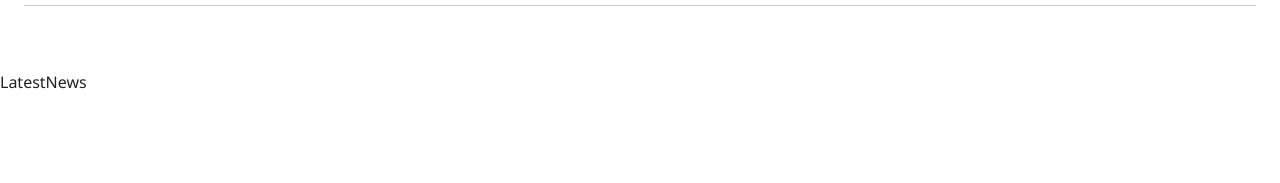
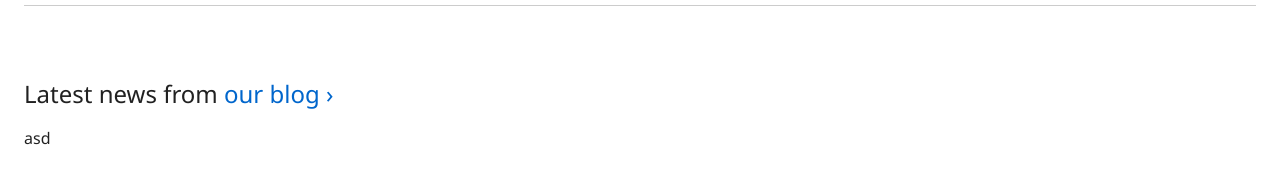
Before and after one commit to Armuto-Live/clon-ubuntu, a React (Vite) app: page / in a window 1280 px wide. Shown: the part 1169-1352 px from the top of the page. Before the commit the page ends 1263 px from the top, so only its background shows below. Built offline with nearby package versions, Linux system fonts and the light colour scheme.

Commit message:
create PStrip global component

```diff
--- a/src/Theme.jsx
+++ b/src/Theme.jsx
@@ -39,6 +39,16 @@ let theme = createTheme({
         lineHeight: "3rem",
       },
     },
+    h3: {
+      fontSize: "1.5rem",
+      fontStyle: "normal",
+      fontWeight: "550",
+      lineHeight: "2rem",
+      marginBottom: "1.05rem",
+      marginTop: "0",
+      maxWidth: "40em",
+      paddingTop: ".45rem",
+    },
     body2:{
       fontSize:"1.5rem",
       fontStyle:"normal",
--- a/src/components/global/Line.jsx
+++ b/src/components/global/Line.jsx
@@ -1,7 +1,6 @@
 import React from 'react'
 
 import { styled } from '@mui/material'
-import { LayoutMaxWidth } from './LayoutMaxWidth'
 
 const LineWidth=styled('hr')((theme)=>({
     marginLeft:"auto",
@@ -13,10 +12,7 @@ const LineWidth=styled('hr')((theme)=>({
     width:"100%",
     backgroundColor:"rgba(0,0,0,.2)",
     marginBottom:"calc(.5rem - 1px)",
-    maxWidth:"80rem",
     padding: "0 1rem",
-    marginLeft: "auto",
-    marginRight: "auto",
     maxWidth: "80rem",
     "@media (min-width: 620px)": {
       padding: "0 1.5rem",
--- a/src/components/global/PStrip.jsx
+++ b/src/components/global/PStrip.jsx
@@ -1,10 +1,22 @@
-import React from 'react'
+import React from "react";
+import { Box, styled } from "@mui/material";
 
+const StripNoticeContent = styled(Box)(
+  ({theme, nopaddingtop, nopaddingbottom}) => ({
+    padding: `${nopaddingtop ? 0 : "2rem"} 0 ${nopaddingbottom ? 0 : "2rem"} 0`,
+    [theme.breakpoints.up('md')]:{
+     padding: `${nopaddingtop ? 0 : "4rem"} 0 ${nopaddingbottom ? 0 : "4rem"} 0`,
+    },
+  })
+);
 
-import { styled } from '@mui/material'
-
-export const PStrip = () => {
+export const PStrip = ({ children, nopaddingtop, nopaddingbottom }) => {
   return (
-    <div>PStrip</div>
-  )
-}
+    <StripNoticeContent
+      nopaddingtop={nopaddingtop}
+      nopaddingbottom={nopaddingbottom}
+    >
+      {children}
+    </StripNoticeContent>
+  );
+};
--- a/src/components/main/LatestNews.jsx
+++ b/src/components/main/LatestNews.jsx
@@ -1,7 +1,23 @@
-import React from 'react'
+import React from "react";
+import { GridRow, LayoutMaxWidth, PStrip } from "../global";
+import { styled, Typography } from "@mui/material";
+import { NavigationLogoLink } from "../../style";
+const Title = styled("h3")(({ theme }) => ({}));
 
 export const LatestNews = () => {
   return (
-    <div>LatestNews</div>
-  )
-}
+    <PStrip nopaddingtop="true">
+      <LayoutMaxWidth>
+        <GridRow xxs="span 4" sm="span 6" md="span 12">
+          <Typography variant="h3">
+            Latest news from
+            <NavigationLogoLink>&nbsp;our  blog {"›"}</NavigationLogoLink>
+          </Typography>
+        </GridRow>
+        <GridRow xxs="span 4" sm="span 6" md="span 12">
+          asd
+        </GridRow>
+      </LayoutMaxWidth>
+    </PStrip>
+  );
+};
--- a/src/style.js
+++ b/src/style.js
@@ -67,7 +67,9 @@ export const NavigationLogo = styled(Box)((theme) => ({
 }));
 
 export const NavigationLogoLink=styled(Link)((theme)=>({
-  display:"flex",
+  display:"inline-flex",
+  textDecoration:"none",
+  color:"#0066CC",
 }))
 
 export const NavigationImage = styled("svg")((theme) => ({
```
Also changed, not shown: src/components/main/StripNoticeWrapper.jsx (added, +11 -0 lines).
